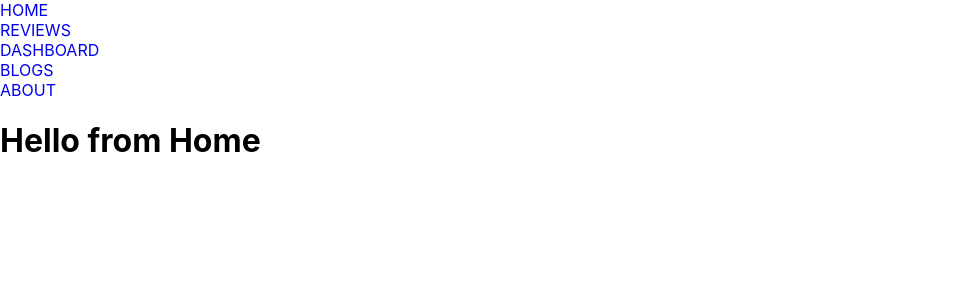
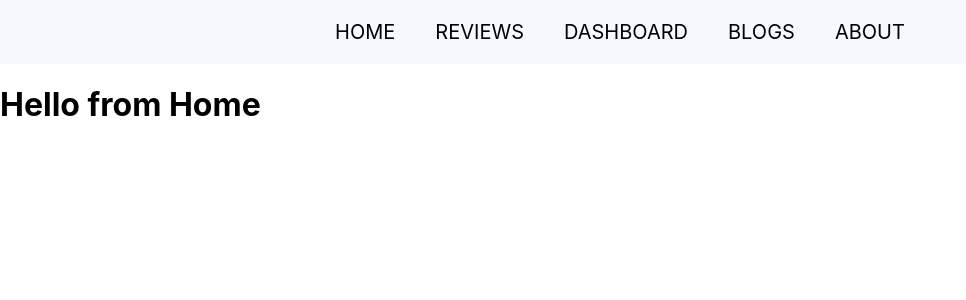
Before and after one commit to almaskhanzz/product-analysis-website, a React (Create React App) app: page / in a window 1280 px wide. Shown: the top 300 px of the page, without its empty margins (0-966 px from the left). Built offline with nearby package versions, Linux system fonts and the light colour scheme.

Commit message:
navigation bar updated

```diff
--- a/src/Components/CustomLink/CustomLink.js
+++ b/src/Components/CustomLink/CustomLink.js
@@ -8,13 +8,12 @@ function CustomLink({ children, to, ...props }) {
     return (
         <div>
             <Link
-                style={{ textDecoration: match ? "underline" : "none" }}
+                style={{ color: match ? "brown" : 'black', textDecoration: match ? "underline" : "none" }}
                 to={to}
                 {...props}
             >
                 {children}
             </Link>
-            {match && " (active)"}
         </div>
     );
 }
--- a/src/Components/Header/Header.css
+++ b/src/Components/Header/Header.css
@@ -0,0 +1,13 @@
+nav {
+    display: flex;
+    align-items: center;
+    justify-content: center;
+    background-color: rgb(245, 249, 253);
+    padding-top: 20px;
+    padding-bottom: 20px;
+}
+
+nav a {
+    margin-right: 40px;
+    font-size: 20px;
+}
--- a/src/Components/Header/Header.js
+++ b/src/Components/Header/Header.js
@@ -3,12 +3,14 @@ import CustomLink from '../CustomLink/CustomLink';
 import './Header.css';
 const Header = () => {
     return (
-        <div>
-            <CustomLink to='/home'>HOME</CustomLink>
-            <CustomLink to='/reviews'>REVIEWS</CustomLink>
-            <CustomLink to='/dashboard'>DASHBOARD</CustomLink>
-            <CustomLink to='/blogs'>BLOGS</CustomLink>
-            <CustomLink to='/about'>ABOUT</CustomLink>
+        <div className='header-container'>
+            <nav>
+                <CustomLink to='/home'>HOME</CustomLink>
+                <CustomLink to='/reviews'>REVIEWS</CustomLink>
+                <CustomLink to='/dashboard'>DASHBOARD</CustomLink>
+                <CustomLink to='/blogs'>BLOGS</CustomLink>
+                <CustomLink to='/about'>ABOUT</CustomLink>
+            </nav>
         </div>
     );
 };
```
